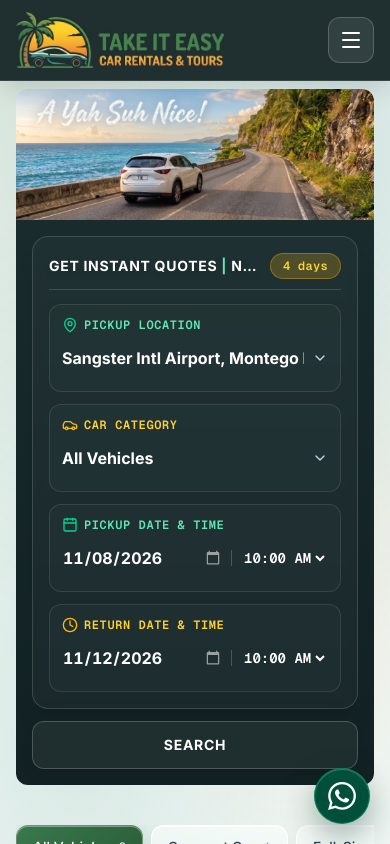
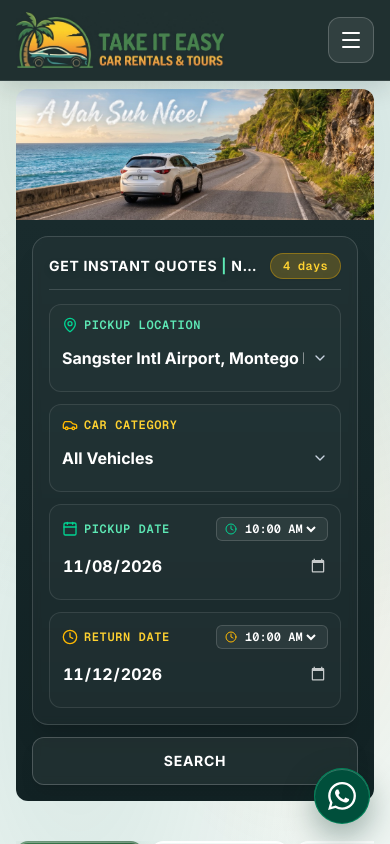
Before and after one commit to RickyC2020/take-it-easy-web, a React (Vite) app: page / in a window 390 px wide. Shown: the top 844 px of the page. Built offline with nearby package versions, Linux system fonts and the light colour scheme; a web font is replaced by a local one.

Commit message:
Fix date cutoff by separating time selector into header pill and giving date input full width

```diff
--- a/src/components/HeroBanner.jsx
+++ b/src/components/HeroBanner.jsx
@@ -118,30 +118,22 @@ export default function HeroBanner({
                   </div>
 
                   {/* 3. Pickup Date & Time */}
-                  <div className="p-2.5 xl:p-3 rounded-xl bg-white/[0.03] hover:bg-white/[0.06] border border-white/15 transition-colors flex flex-col justify-center">
+                  <div className="p-2.5 xl:p-3 rounded-xl bg-white/[0.03] hover:bg-white/[0.06] border border-white/15 transition-colors flex flex-col justify-between">
+                    <div className="flex items-center justify-between gap-1 mb-1">
                       <label
                         htmlFor="hero-desktop-pickup-date"
-                      className="flex items-center gap-1.5 font-mono text-xs xl:text-[13px] uppercase tracking-wider text-emerald-300 mb-1 font-bold drop-shadow-xs"
+                        className="flex items-center gap-1.5 font-mono text-xs xl:text-[13px] uppercase tracking-wider text-emerald-300 font-bold drop-shadow-xs truncate"
                       >
                         <Calendar className="w-4 h-4 text-emerald-400 shrink-0" />
-                      <span>Pickup Date &amp; Time</span>
+                        <span>Pickup Date</span>
                       </label>
-                    <div className="flex items-center gap-2">
-                      <input
-                        id="hero-desktop-pickup-date"
-                        type="date"
-                        value={pickupDate}
-                        min={minPickupDate}
-                        onChange={(e) => onPickupDateChange?.(e.target.value)}
-                        style={{ colorScheme: 'dark' }}
-                        className="w-full bg-transparent text-sm xl:text-base font-bold text-white tabular-nums focus:outline-none cursor-pointer"
-                      />
-                      <span className="h-4 w-px bg-white/20 shrink-0" />
+                      <div className="flex items-center gap-1 bg-white/[0.06] hover:bg-white/[0.12] border border-white/15 px-2 py-0.5 rounded-md shrink-0">
+                        <Clock className="w-3 h-3 text-emerald-400 shrink-0" />
                         <select
                           aria-label="Pickup Time"
                           value={pickupTime}
                           onChange={(e) => setPickupTime?.(e.target.value)}
-                        className="bg-transparent text-xs xl:text-sm font-mono font-bold text-white focus:outline-none cursor-pointer shrink-0"
+                          className="bg-transparent text-xs font-mono font-bold text-white focus:outline-none cursor-pointer"
                         >
                           {timeSlots.map((slot) => (
                             <option key={slot} value={slot} className="bg-[#1b2b2b] text-white">
@@ -151,17 +143,46 @@ export default function HeroBanner({
                         </select>
                       </div>
                     </div>
+                    <div className="relative flex items-center min-w-0">
+                      <input
+                        id="hero-desktop-pickup-date"
+                        type="date"
+                        value={pickupDate}
+                        min={minPickupDate}
+                        onChange={(e) => onPickupDateChange?.(e.target.value)}
+                        style={{ colorScheme: 'dark' }}
+                        className="w-full min-w-0 bg-transparent text-sm xl:text-base font-bold text-white tabular-nums focus:outline-none cursor-pointer"
+                      />
+                    </div>
+                  </div>
 
                   {/* 4. Return Date & Time */}
-                  <div className="p-2.5 xl:p-3 rounded-xl bg-white/[0.03] hover:bg-white/[0.06] border border-white/15 transition-colors flex flex-col justify-center">
+                  <div className="p-2.5 xl:p-3 rounded-xl bg-white/[0.03] hover:bg-white/[0.06] border border-white/15 transition-colors flex flex-col justify-between">
+                    <div className="flex items-center justify-between gap-1 mb-1">
                       <label
                         htmlFor="hero-desktop-return-date"
-                      className="flex items-center gap-1.5 font-mono text-xs xl:text-[13px] uppercase tracking-wider text-amber-300 mb-1 font-bold drop-shadow-xs"
+                        className="flex items-center gap-1.5 font-mono text-xs xl:text-[13px] uppercase tracking-wider text-amber-300 font-bold drop-shadow-xs truncate"
                       >
                         <Clock className="w-4 h-4 text-amber-400 shrink-0" />
-                      <span>Return Date &amp; Time</span>
+                        <span>Return Date</span>
                       </label>
-                    <div className="flex items-center gap-2">
+                      <div className="flex items-center gap-1 bg-white/[0.06] hover:bg-white/[0.12] border border-white/15 px-2 py-0.5 rounded-md shrink-0">
+                        <Clock className="w-3 h-3 text-amber-400 shrink-0" />
+                        <select
+                          aria-label="Return Time"
+                          value={returnTime}
+                          onChange={(e) => setReturnTime?.(e.target.value)}
+                          className="bg-transparent text-xs font-mono font-bold text-white focus:outline-none cursor-pointer"
+                        >
+                          {timeSlots.map((slot) => (
+                            <option key={slot} value={slot} className="bg-[#1b2b2b] text-white">
+                              {slot}
+                            </option>
+                          ))}
+                        </select>
+                      </div>
+                    </div>
+                    <div className="relative flex items-center min-w-0">
                       <input
                         id="hero-desktop-return-date"
                         type="date"
@@ -169,21 +190,8 @@ export default function HeroBanner({
                         min={minReturnDate}
                         onChange={(e) => onReturnDateChange?.(e.target.value)}
                         style={{ colorScheme: 'dark' }}
-                        className="w-full bg-transparent text-sm xl:text-base font-bold text-white tabular-nums focus:outline-none cursor-pointer"
+                        className="w-full min-w-0 bg-transparent text-sm xl:text-base font-bold text-white tabular-nums focus:outline-none cursor-pointer"
                       />
-                      <span className="h-4 w-px bg-white/20 shrink-0" />
-                      <select
-                        aria-label="Return Time"
-                        value={returnTime}
-                        onChange={(e) => setReturnTime?.(e.target.value)}
-                        className="bg-transparent text-xs xl:text-sm font-mono font-bold text-white focus:outline-none cursor-pointer shrink-0"
-                      >
-                        {timeSlots.map((slot) => (
-                          <option key={slot} value={slot} className="bg-[#1b2b2b] text-white">
-                            {slot}
-                          </option>
-                        ))}
-                      </select>
                     </div>
                   </div>
                 </div>
@@ -270,30 +278,22 @@ export default function HeroBanner({
                 </div>
 
                 {/* 3. Pickup Date & Time */}
-                <div className="p-3 rounded-xl bg-white/[0.02] border border-white/10">
+                <div className="p-3 rounded-xl bg-white/[0.02] border border-white/10 flex flex-col justify-between">
+                  <div className="flex items-center justify-between gap-1 mb-1">
                     <label
                       htmlFor="hero-mobile-pickup-date"
-                    className="flex items-center gap-1.5 font-mono text-xs sm:text-[13px] uppercase tracking-wider text-emerald-300 mb-1 font-bold"
+                      className="flex items-center gap-1.5 font-mono text-xs sm:text-[13px] uppercase tracking-wider text-emerald-300 font-bold truncate"
                     >
                       <Calendar className="w-4 h-4 text-emerald-400 shrink-0" />
-                    <span>Pickup Date &amp; Time</span>
+                      <span>Pickup Date</span>
                     </label>
-                  <div className="flex items-center gap-2 min-h-[42px]">
-                    <input
-                      id="hero-mobile-pickup-date"
-                      type="date"
-                      value={pickupDate}
-                      min={minPickupDate}
-                      onChange={(e) => onPickupDateChange?.(e.target.value)}
-                      style={{ colorScheme: 'dark' }}
-                      className="min-h-[42px] w-full bg-transparent text-base font-bold text-white tabular-nums focus:outline-none cursor-pointer"
-                    />
-                    <span className="h-4 w-px bg-white/20 shrink-0" />
+                    <div className="flex items-center gap-1 bg-white/[0.06] hover:bg-white/[0.12] border border-white/15 px-2 py-0.5 rounded-md shrink-0">
+                      <Clock className="w-3 h-3 text-emerald-400 shrink-0" />
                       <select
                         aria-label="Mobile Pickup Time"
                         value={pickupTime}
                         onChange={(e) => setPickupTime?.(e.target.value)}
-                      className="min-h-[42px] bg-transparent text-sm font-mono font-bold text-white focus:outline-none cursor-pointer shrink-0"
+                        className="bg-transparent text-xs font-mono font-bold text-white focus:outline-none cursor-pointer"
                       >
                         {timeSlots.map((slot) => (
                           <option key={slot} value={slot} className="bg-[#1b2b2b] text-white">
@@ -303,17 +303,46 @@ export default function HeroBanner({
                       </select>
                     </div>
                   </div>
+                  <div className="relative flex items-center min-w-0 min-h-[42px]">
+                    <input
+                      id="hero-mobile-pickup-date"
+                      type="date"
+                      value={pickupDate}
+                      min={minPickupDate}
+                      onChange={(e) => onPickupDateChange?.(e.target.value)}
+                      style={{ colorScheme: 'dark' }}
+                      className="min-h-[42px] w-full min-w-0 bg-transparent text-base font-bold text-white tabular-nums focus:outline-none cursor-pointer"
+                    />
+                  </div>
+                </div>
 
                 {/* 4. Return Date & Time */}
-                <div className="p-3 rounded-xl bg-white/[0.02] border border-white/10">
+                <div className="p-3 rounded-xl bg-white/[0.02] border border-white/10 flex flex-col justify-between">
+                  <div className="flex items-center justify-between gap-1 mb-1">
                     <label
                       htmlFor="hero-mobile-return-date"
-                    className="flex items-center gap-1.5 font-mono text-xs sm:text-[13px] uppercase tracking-wider text-amber-300 mb-1 font-bold"
+                      className="flex items-center gap-1.5 font-mono text-xs sm:text-[13px] uppercase tracking-wider text-amber-300 font-bold truncate"
                     >
                       <Clock className="w-4 h-4 text-amber-400 shrink-0" />
-                    <span>Return Date &amp; Time</span>
+                      <span>Return Date</span>
                     </label>
-                  <div className="flex items-center gap-2 min-h-[42px]">
+                    <div className="flex items-center gap-1 bg-white/[0.06] hover:bg-white/[0.12] border border-white/15 px-2 py-0.5 rounded-md shrink-0">
+                      <Clock className="w-3 h-3 text-amber-400 shrink-0" />
+                      <select
+                        aria-label="Mobile Return Time"
+                        value={returnTime}
+                        onChange={(e) => setReturnTime?.(e.target.value)}
+                        className="bg-transparent text-xs font-mono font-bold text-white focus:outline-none cursor-pointer"
+                      >
+                        {timeSlots.map((slot) => (
+                          <option key={slot} value={slot} className="bg-[#1b2b2b] text-white">
+                            {slot}
+                          </option>
+                        ))}
+                      </select>
+                    </div>
+                  </div>
+                  <div className="relative flex items-center min-w-0 min-h-[42px]">
                     <input
                       id="hero-mobile-return-date"
                       type="date"
@@ -321,21 +350,8 @@ export default function HeroBanner({
                       min={minReturnDate}
                       onChange={(e) => onReturnDateChange?.(e.target.value)}
                       style={{ colorScheme: 'dark' }}
-                      className="min-h-[42px] w-full bg-transparent text-base font-bold text-white tabular-nums focus:outline-none cursor-pointer"
+                      className="min-h-[42px] w-full min-w-0 bg-transparent text-base font-bold text-white tabular-nums focus:outline-none cursor-pointer"
                     />
-                    <span className="h-4 w-px bg-white/20 shrink-0" />
-                    <select
-                      aria-label="Mobile Return Time"
-                      value={returnTime}
-                      onChange={(e) => setReturnTime?.(e.target.value)}
-                      className="min-h-[42px] bg-transparent text-sm font-mono font-bold text-white focus:outline-none cursor-pointer shrink-0"
-                    >
-                      {timeSlots.map((slot) => (
-                        <option key={slot} value={slot} className="bg-[#1b2b2b] text-white">
-                          {slot}
-                        </option>
-                      ))}
-                    </select>
                   </div>
                 </div>
               </div>
--- a/src/index.css
+++ b/src/index.css
@@ -41,8 +41,14 @@
   }
 
   /* Clean native datepicker alignment */
+  input[type="date"] {
+    min-width: 0;
+  }
+  input[type="date"]::-webkit-date-and-time-value {
+    text-align: left;
+  }
   input[type="date"]::-webkit-calendar-picker-indicator {
-    opacity: 0.55;
+    opacity: 0.75;
     cursor: pointer;
     transition: opacity 150ms ease;
   }
```
Lines whose indentation alone changed are shown as unchanged.
